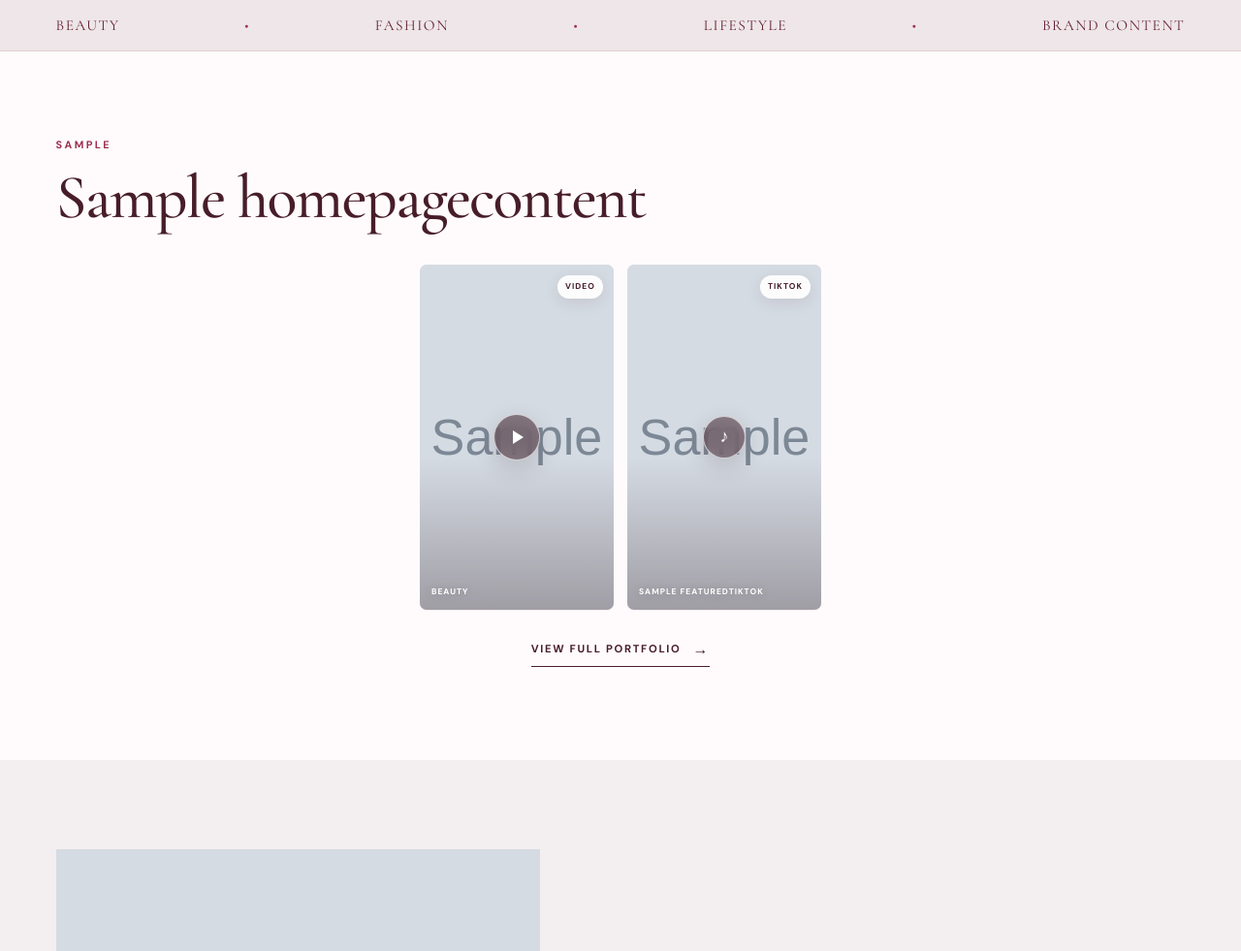
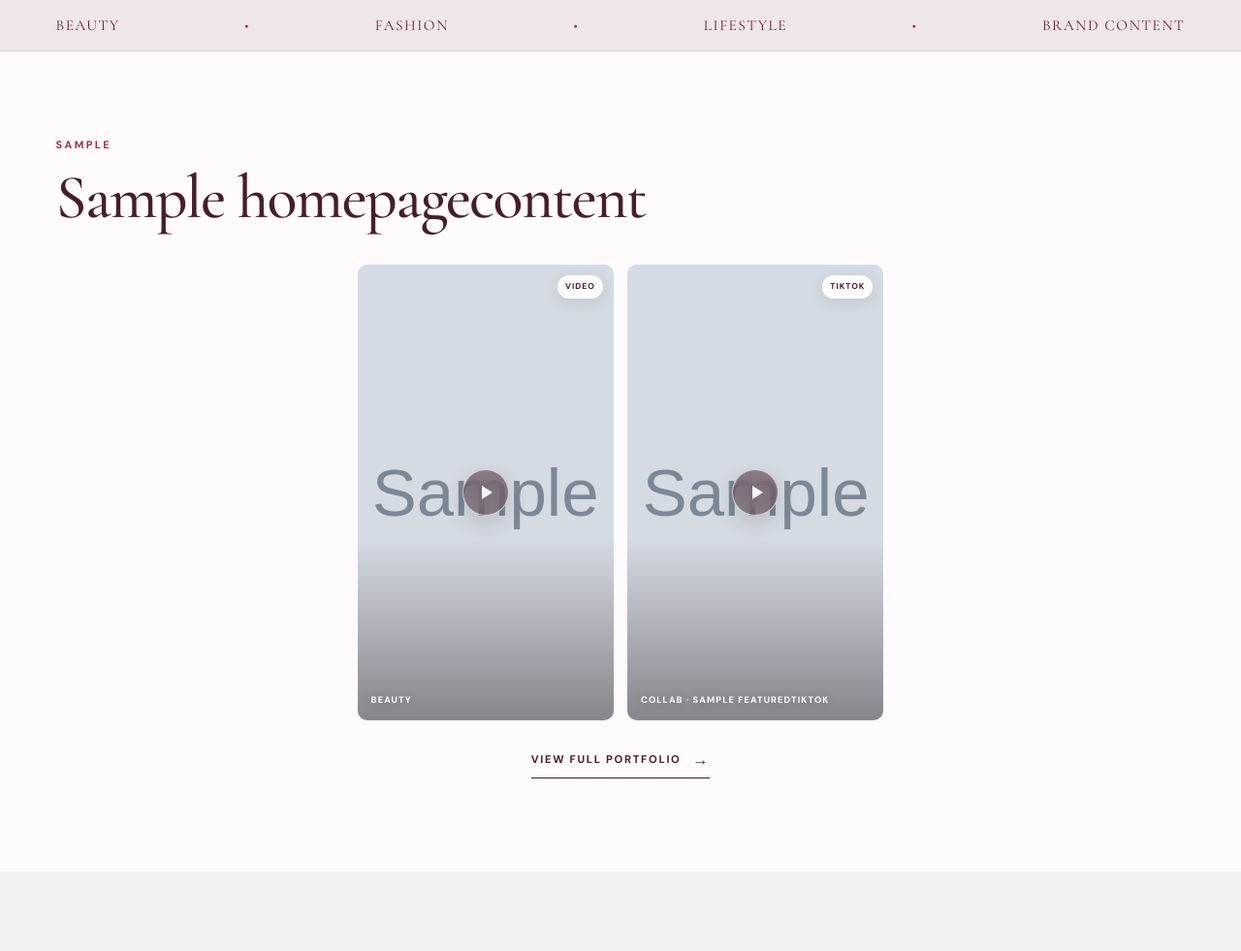
Before and after one commit to pampa12/Betra-Amare-Website-Redesign, a Django app: page / in a window 1280 px wide. Shown: the part 657-1638 px from the top of the page at 97% size. Run offline with Django 5.2, Linux system fonts and the light colour scheme; tables that the repository leaves empty hold one stand-in row (values such as "Sample post"); grey boxes marked "Sample" are stand-in pictures; some libraries are stand-ins or nearby versions.

Commit message:
Show homepage photos and TikToks in one even row

```diff
--- a/static/css/home-tiktok.css
+++ b/static/css/home-tiktok.css
@@ -241,3 +241,49 @@
     margin-top: 24px;
   }
 }
+
+/* ---- One row: photos and TikToks share the same height ---- */
+.selected-showcase { width: 100%; container-type: inline-size; }
+.selected-strip {
+  --row-h: min(470px, calc((100cqw - var(--gaps, 0) * 14px) / var(--ratio, 2)));
+  display: flex;
+  flex-wrap: wrap;
+  justify-content: center;
+  gap: 14px;
+}
+.selected-strip .selected-card {
+  flex: 0 0 auto;
+  height: var(--row-h);
+  border-radius: 10px;
+}
+.selected-strip .selected-photo-card { aspect-ratio: 4 / 5; }
+.selected-strip .selected-vertical-card { aspect-ratio: 9 / 16; max-width: none; }
+.selected-strip .selected-card:hover { transform: translateY(-4px); }
+.selected-strip .selected-card { transition: transform .45s cubic-bezier(.2,.7,.1,1), box-shadow .45s ease; }
+.selected-strip .selected-card:hover { box-shadow: 0 26px 44px -26px rgba(31,13,18,.55); }
+.selected-strip .selected-card::after { background: linear-gradient(180deg, rgba(31,13,18,0) 60%, rgba(31,13,18,.42) 100%); }
+.selected-strip .selected-card-label { font-size: .58rem; left: 14px; bottom: 13px; }
+.selected-strip .selected-tiktok-card .selected-play,
+.selected-strip .selected-video-card .selected-play { opacity: .9; }
+.selected-strip .selected-card:hover .selected-play { transform: translate(-50%, -50%) scale(1.08); background: rgba(31,13,18,.66); }
+
+
+@media (max-width: 760px) {
+  /* Phones: one swipeable row, same height for every card. */
+  .selected-strip {
+    --row-h: 400px;
+    flex-wrap: nowrap;
+    justify-content: flex-start;
+    overflow-x: auto;
+    scroll-snap-type: x mandatory;
+    padding: 4px 4.5% 18px;
+    margin: 0 -4.5%;
+    scrollbar-width: none;
+  }
+  .selected-strip::-webkit-scrollbar { display: none; }
+  .selected-strip .selected-card { scroll-snap-align: center; }
+  .selected-strip.count-1, .selected-strip.count-2 { justify-content: center; }
+}
+@media (prefers-reduced-motion: reduce) {
+  .selected-strip .selected-card, .selected-strip .selected-card:hover { transition: none; transform: none; }
+}
--- a/templates/includes/homepage_selected_work.html
+++ b/templates/includes/homepage_selected_work.html
@@ -1,45 +1,30 @@
 {% load media_tags %}
-{% if top_photos or video_item or homepage_tiktoks or bottom_photo %}
+{% if strip %}
 <div class="selected-showcase">
-  {% if top_photos %}
-  <div class="selected-showcase-top top-count-{{ top_photos|length }}">
-    {% for item in top_photos %}
+  <div class="selected-strip count-{{ strip|length }}" style="--ratio:{{ strip_ratio }};--gaps:{{ strip_gaps }}">
+    {% for card in strip %}{% with item=card.item %}
+    {% if card.kind == "photo" %}
     <a class="selected-card selected-photo-card reveal" href="/portfolio/" aria-label="View {{ item.title }} in the portfolio">
-      <img src="{{ item.image.url|cdn:1000 }}" alt="{{ item.alt_text|default:item.title }}" loading="lazy">
+      <img src="{{ item.image.url|cdn:900 }}" alt="{{ item.alt_text|default:item.title }}" loading="lazy">
       <span class="selected-card-label">{{ item.get_category_display }}</span>
     </a>
-    {% endfor %}
-  </div>
-  {% endif %}
-
-  {% if bottom_count %}
-  <div class="selected-showcase-bottom bottom-count-{{ bottom_count }}">
-    {% if video_item %}
-    <a class="selected-card selected-vertical-card selected-video-card reveal" href="/portfolio/" aria-label="View {{ video_item.title }} video in the portfolio">
-      <img src="{{ video_item.image.url|cdn:900 }}" alt="{{ video_item.alt_text|default:video_item.title }}" loading="lazy">
+    {% elif card.kind == "video" %}
+    <a class="selected-card selected-vertical-card selected-video-card reveal" href="/portfolio/" aria-label="View {{ item.title }} video in the portfolio">
+      <img src="{{ item.image.url|cdn:700 }}" alt="{{ item.alt_text|default:item.title }}" loading="lazy">
       <span class="selected-play" aria-hidden="true"><i></i></span>
       <span class="selected-card-badge">Video</span>
-      <span class="selected-card-label">{{ video_item.get_category_display }}</span>
+      <span class="selected-card-label">{{ item.get_category_display }}</span>
+    </a>
+    {% else %}
+    <a class="selected-card selected-vertical-card selected-tiktok-card reveal" href="{{ item.tiktok_url }}" target="_blank" rel="noopener" aria-label="Watch {{ item.title }} on {{ item.platform_label|default:'TikTok' }}">
+      <img src="{{ item.thumbnail.url|cdn:700 }}" alt="{{ item.title }}" loading="lazy">
+      <span class="selected-play" aria-hidden="true"><i></i></span>
+      <span class="selected-card-badge">{{ item.platform_label|default:"TikTok" }}</span>
+      {% if item.brand_name %}<span class="selected-card-label">Collab · {{ item.brand_name }}</span>{% else %}<span class="selected-card-label">{{ item.get_category_display }}</span>{% endif %}
     </a>
     {% endif %}
-
-    {% for tiktok in homepage_tiktoks %}
-    <a class="selected-card selected-vertical-card selected-tiktok-card reveal" href="{{ tiktok.tiktok_url }}" target="_blank" rel="noopener" aria-label="Open {{ tiktok.title }} on {{ tiktok.platform_label|default:'TikTok' }}">
-      <img src="{{ tiktok.thumbnail.url|cdn:700 }}" alt="{{ tiktok.title }} TikTok thumbnail" loading="lazy">
-      <span class="selected-tiktok-mark" aria-hidden="true">♪</span>
-      <span class="selected-card-badge">TikTok</span>
-      {% if tiktok.brand_name %}<span class="selected-card-label">{{ tiktok.brand_name }}</span>{% endif %}
-    </a>
-    {% endfor %}
-
-    {% if bottom_photo %}
-    <a class="selected-card selected-vertical-card selected-bottom-photo reveal" href="/portfolio/" aria-label="View {{ bottom_photo.title }} in the portfolio">
-      <img src="{{ bottom_photo.image.url|cdn:1400 }}" alt="{{ bottom_photo.alt_text|default:bottom_photo.title }}" loading="lazy">
-      <span class="selected-card-label">{{ bottom_photo.get_category_display }}</span>
-    </a>
-    {% endif %}
+    {% endwith %}{% endfor %}
   </div>
-  {% endif %}
 
   <div class="selected-showcase-footer reveal">
     <a class="arrow-link" href="/portfolio/">View full portfolio</a>
--- a/website/templatetags/tiktok_content.py
+++ b/website/templatetags/tiktok_content.py
@@ -17,45 +17,42 @@ def featured_tiktok_showcase(limit=4):
 
 @register.inclusion_tag("includes/homepage_selected_work.html")
 def homepage_selected_work():
-    """Render only the portfolio media explicitly selected for the homepage."""
+    """Render the photos, video and TikToks selected for the homepage as one row.
+
+    Everything shares the same height, so a tall TikTok sits next to the photos
+    instead of on a line of its own. TikToks are spread between the photos.
+    """
     items = list(
         PortfolioItem.objects.filter(active=True, featured=True).order_by(
             "sort_order", "-created_at"
         )
     )
-
-    video_item = next(
-        (item for item in items if item.video and item.image),
-        None,
-    )
-
-    photo_items = [
-        item
-        for item in items
-        if item.image and not item.video
-    ][:4]
-
-    top_photos = photo_items[:3]
-    bottom_photo = photo_items[3] if len(photo_items) > 3 else None
-
-    homepage_tiktoks = list(
-        FeaturedTikTok.objects.filter(
-            active=True,
-            show_on_homepage=True,
-        )
+    video_item = next((item for item in items if item.video and item.image), None)
+    photos = [item for item in items if item.image and not item.video][:4]
+    tiktoks = list(
+        FeaturedTikTok.objects.filter(active=True, show_on_homepage=True)
         .exclude(thumbnail="")[:2]
     )
 
-    bottom_count = (1 if video_item else 0) + len(homepage_tiktoks) + (
-        1 if bottom_photo else 0
-    )
+    vertical = [("video", video_item)] if video_item else []
+    vertical += [("tiktok", tiktok) for tiktok in tiktoks]
 
+    strip = []
+    photo_cards = [("photo", photo) for photo in photos]
+    # photo, tall, photo, tall, photo... then whatever is left over.
+    while photo_cards or vertical:
+        if photo_cards:
+            strip.append(photo_cards.pop(0))
+        if vertical:
+            strip.append(vertical.pop(0))
+
+    # Width of the whole row measured in "row heights", used to size the row
+    # so it always fits on one line on desktop.
+    ratio = sum(0.8 if kind == "photo" else 0.5625 for kind, _ in strip)
     return {
-        "top_photos": top_photos,
-        "video_item": video_item,
-        "homepage_tiktoks": homepage_tiktoks,
-        "bottom_photo": bottom_photo,
-        "bottom_count": bottom_count,
+        "strip": [{"kind": kind, "item": item} for kind, item in strip],
+        "strip_ratio": f"{ratio:.4f}",
+        "strip_gaps": max(len(strip) - 1, 0),
     }
 
 
```
Also changed, not shown: website/tests_portfolio_redesign.py (+16 -0 lines).
